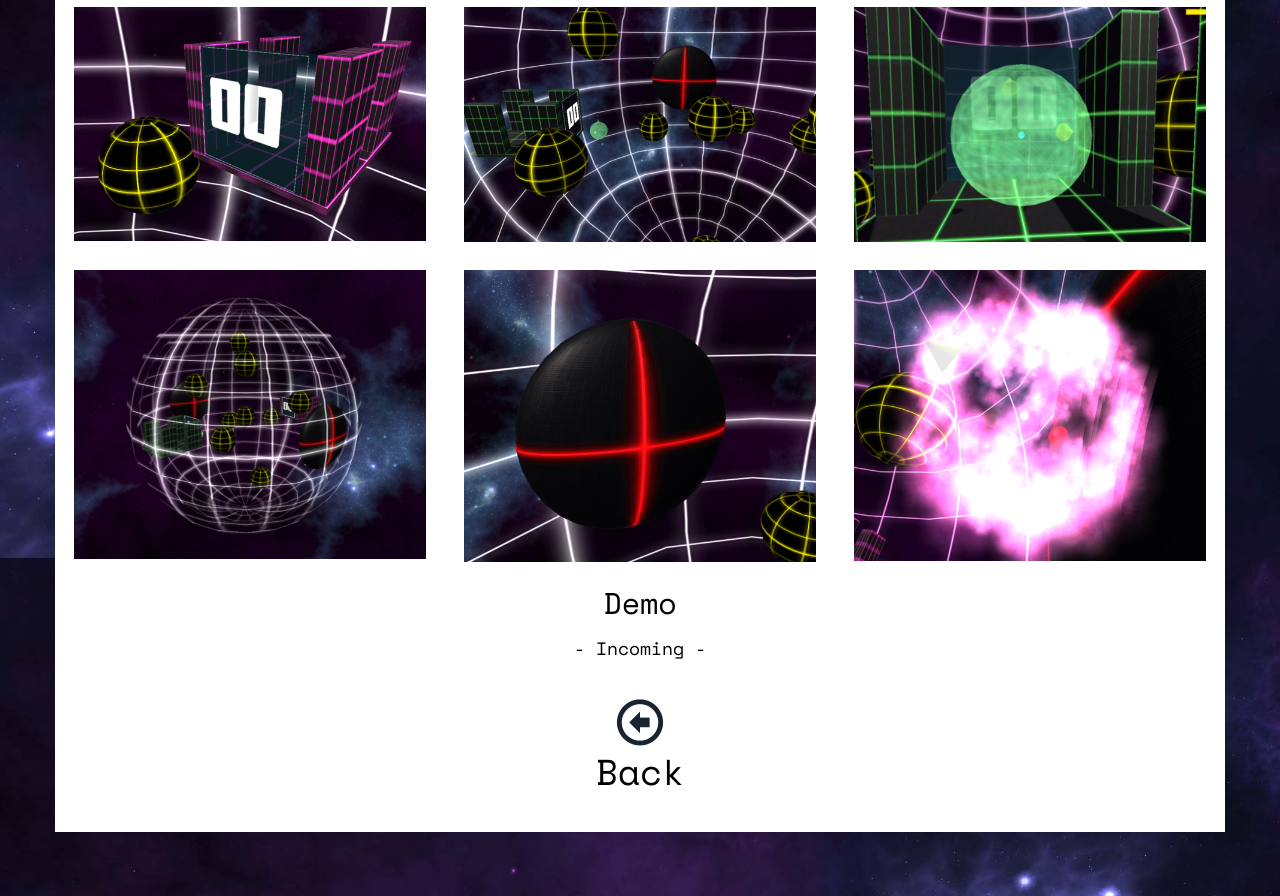
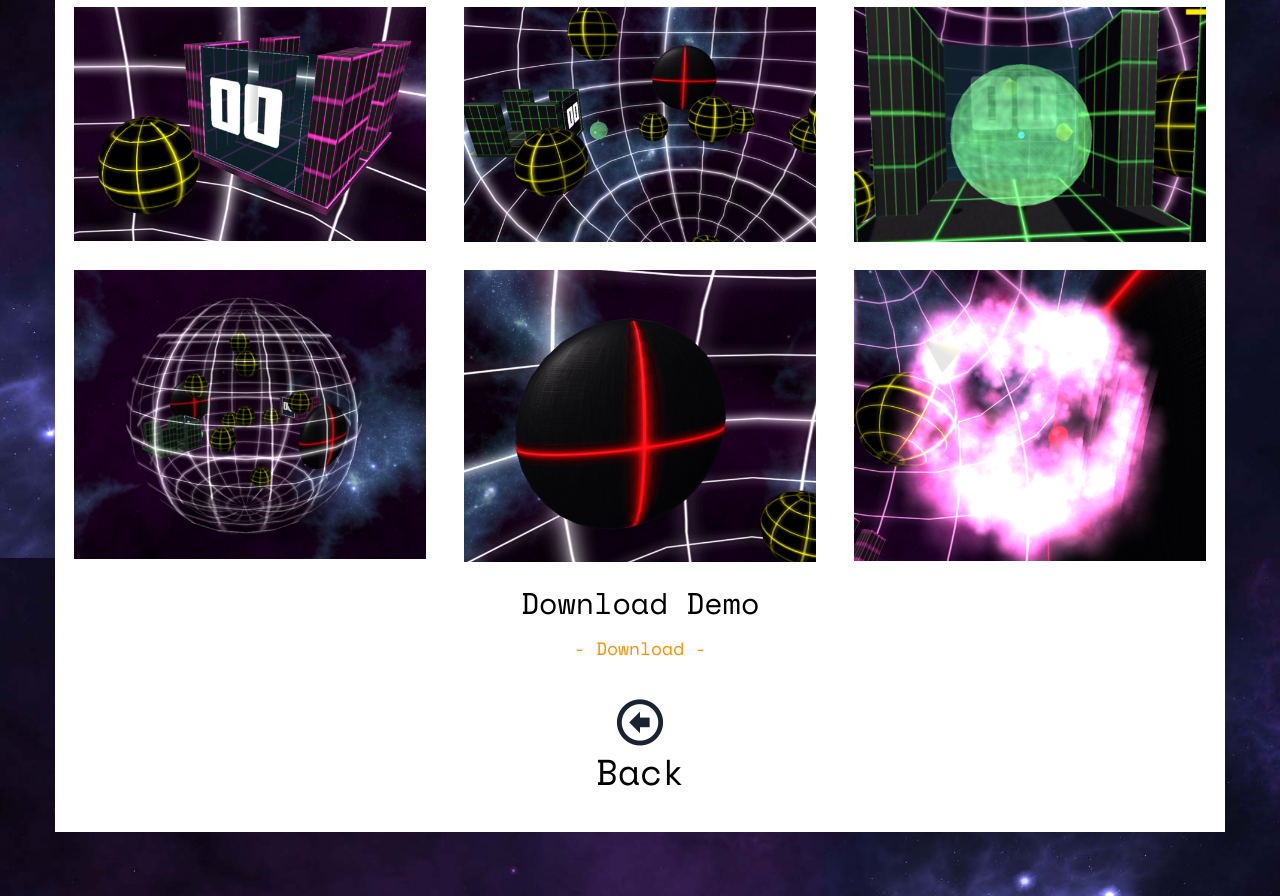
Before and after one commit to JaquelineWieland/JaquelineWieland.github.io, a plain HTML site: page Aberration.html in a window 1280 px wide. Shown: the part 1042-1938 px from the top of the page. Drawn offline with nearby package versions, Linux system fonts and the light colour scheme; files whose address does not match are found by name.

Commit message:
added Aberration Demo Download

```diff
--- a/Aberration.html
+++ b/Aberration.html
@@ -88,6 +88,12 @@
 			}
 			.thumbnail{
 				border: none
+			}
+			.inverse{
+				color: #FF9000;
+			}
+			.inverse:hover{
+				color: rgba(25, 35, 50, 1);
 			}
 		</style>
 
@@ -221,13 +227,13 @@
 
 			<div class="row">
 				<div class="col-md-8 col-md-offset-2 text-center">
-					<h2>Demo</h2>
+					<h2>Download Demo</h2>
 				</div>
 			</div>
 
 			<div class="row">
 				<div class="col-md-8 col-md-offset-2 text-center">
-					<h4> - Incoming - </h4>
+					<a  href="content/Aberration.rar"><h4 class="inverse"> - Download - </h4></a>
 				</div>
 			</div>
 
```
Also changed, not shown: 1 other file.
